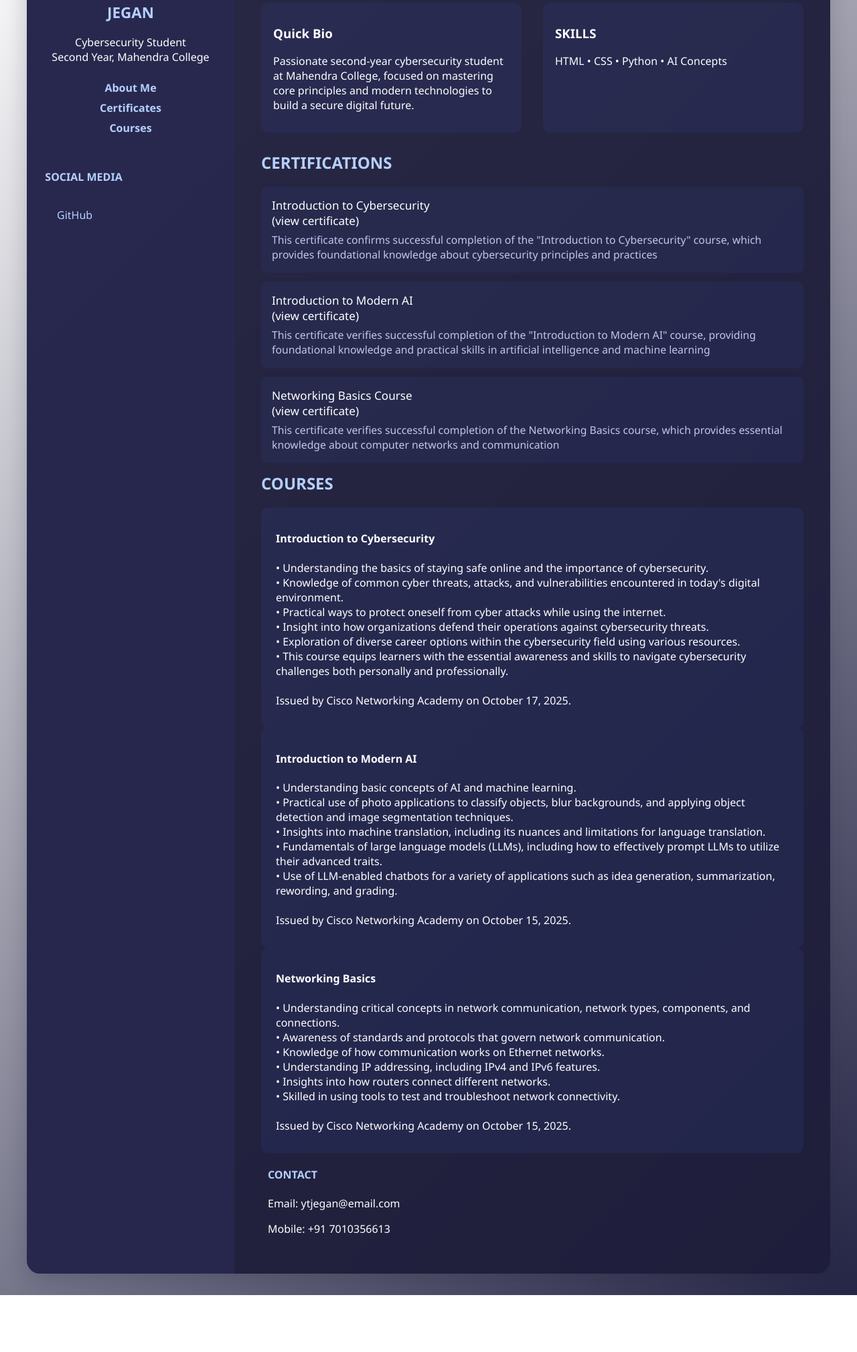
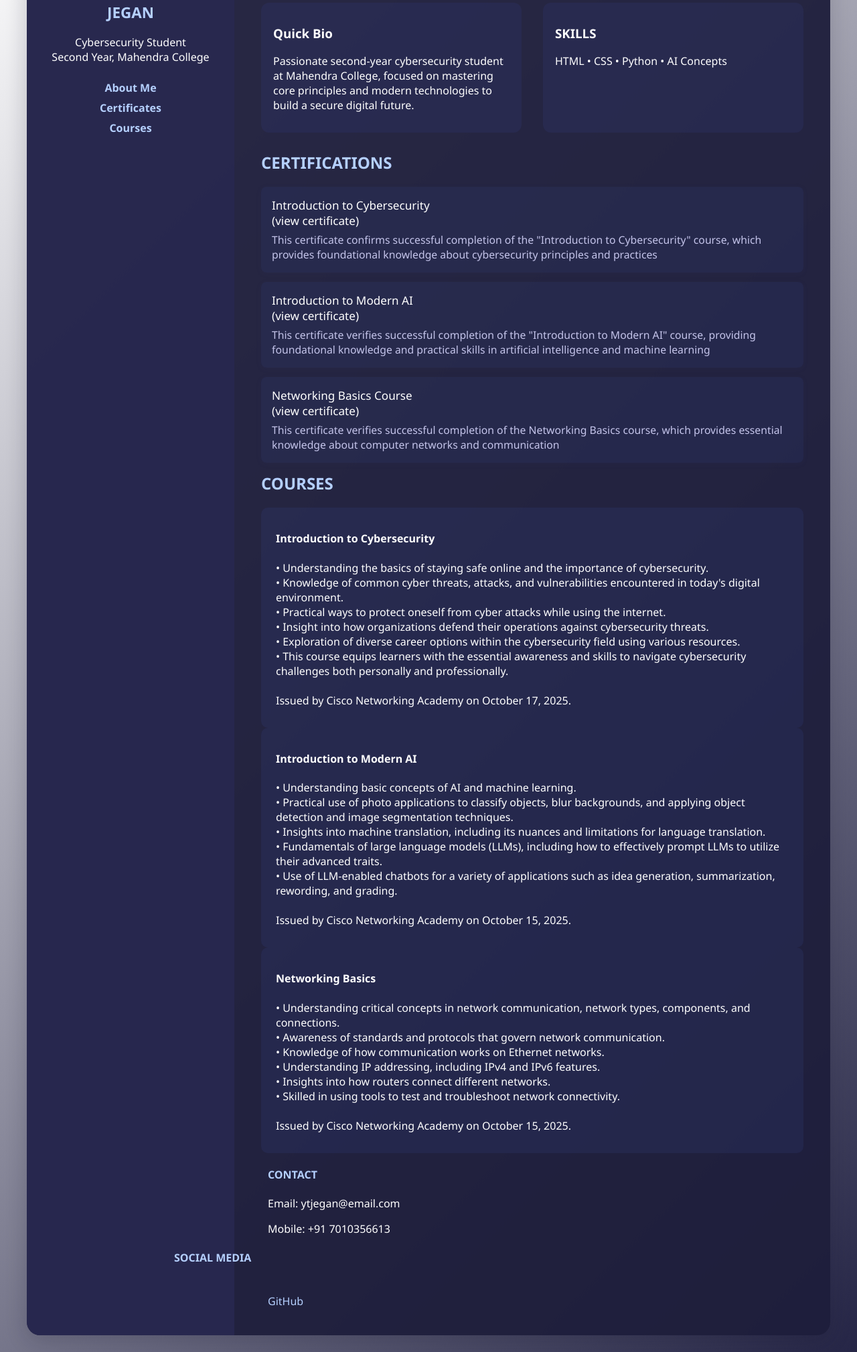
Before and after one commit to ytjegan-sketch/jegan.github.io, a plain HTML site: page index.html in a window 1280 px wide. Shown: the part 181-2200 px from the top of the page at 67% size. Before the commit the page ends 2115 px from the top, so only its background shows below. Drawn offline with Linux system fonts and the light colour scheme.

Commit message:
Update index.html

```diff
--- a/index.html
+++ b/index.html
@@ -19,13 +19,6 @@
           <li><a href="#certificates">Courses</a></li>
         </ul>
       </nav>
-      <br>
-      <div class="sm">
-        <p>SOCIAL MEDIA</p>
-        <br>
-      <div class="social-links">
-        <a href="#">GitHub</a><br>
-      </div>
 
     </aside>
     <main class="content">
@@ -89,6 +82,12 @@
           <p>Email: ytjegan@email.com</p>
           <p>Mobile: +91 7010356613</p>
       </div>
+         <div class="sm">
+        <p>SOCIAL MEDIA</p>
+        <br>
+      <div class="smlink">
+        <a href="#">GitHub</a><br>
+      </div>
     </main>
   </div>
 </body>
```
